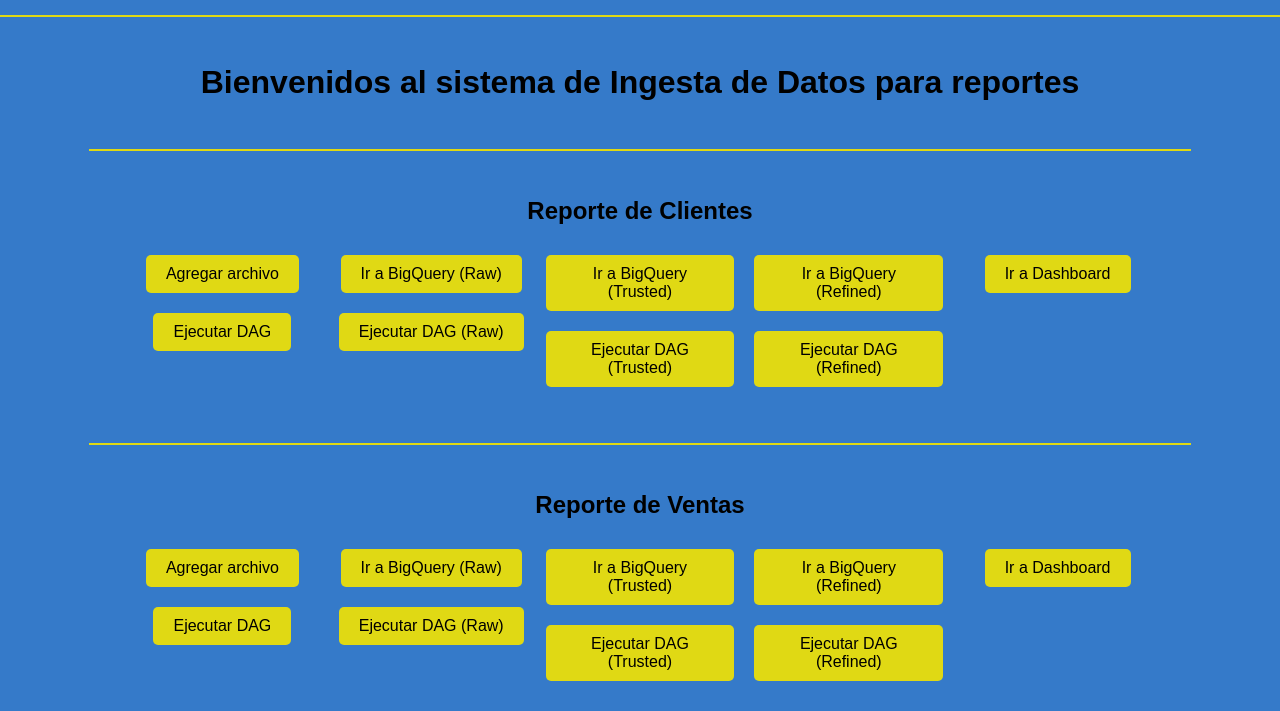
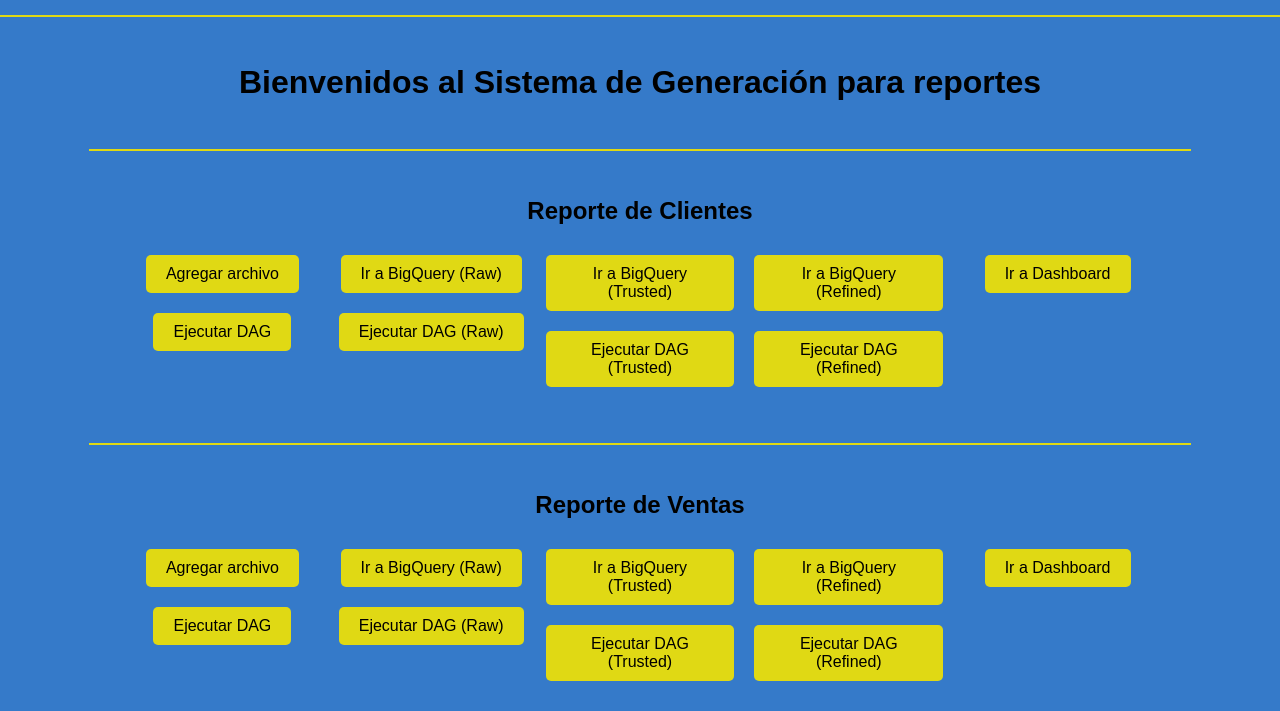
Before and after one commit to josealbertonugadan/practicas-profesionales, a plain HTML site: page index.html in a window 1280 px wide. Shown: the part 193-904 px from the top of the page. Drawn offline with Linux system fonts and the light colour scheme.

Commit message:
cambio titulo

```diff
--- a/index.html
+++ b/index.html
@@ -60,7 +60,7 @@
     <center>
         <hr color="e0d914" width="1500">
         <br>
-        <h1>Bienvenidos al sistema de Ingesta de Datos para reportes</h1>
+        <h1>Bienvenidos al Sistema de Generación para reportes</h1>
         <br>
         <hr color="e0d914" width="1100">
         <br>
```
